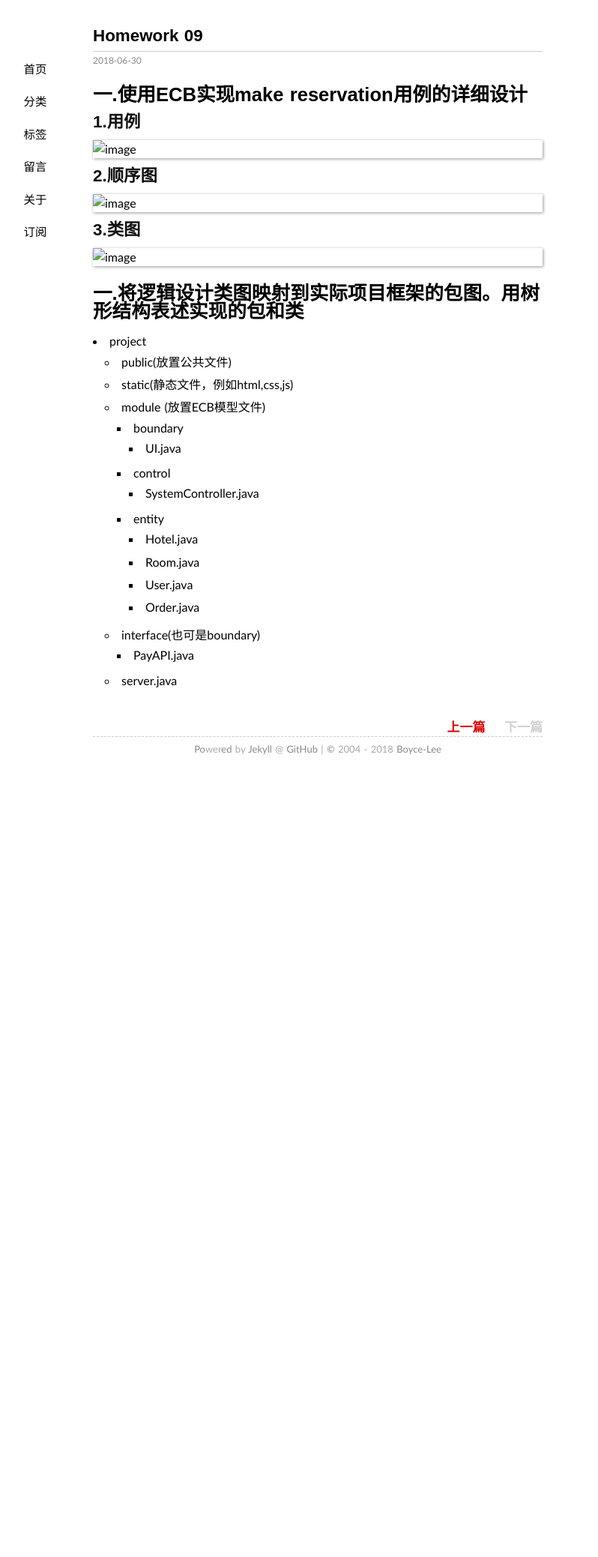
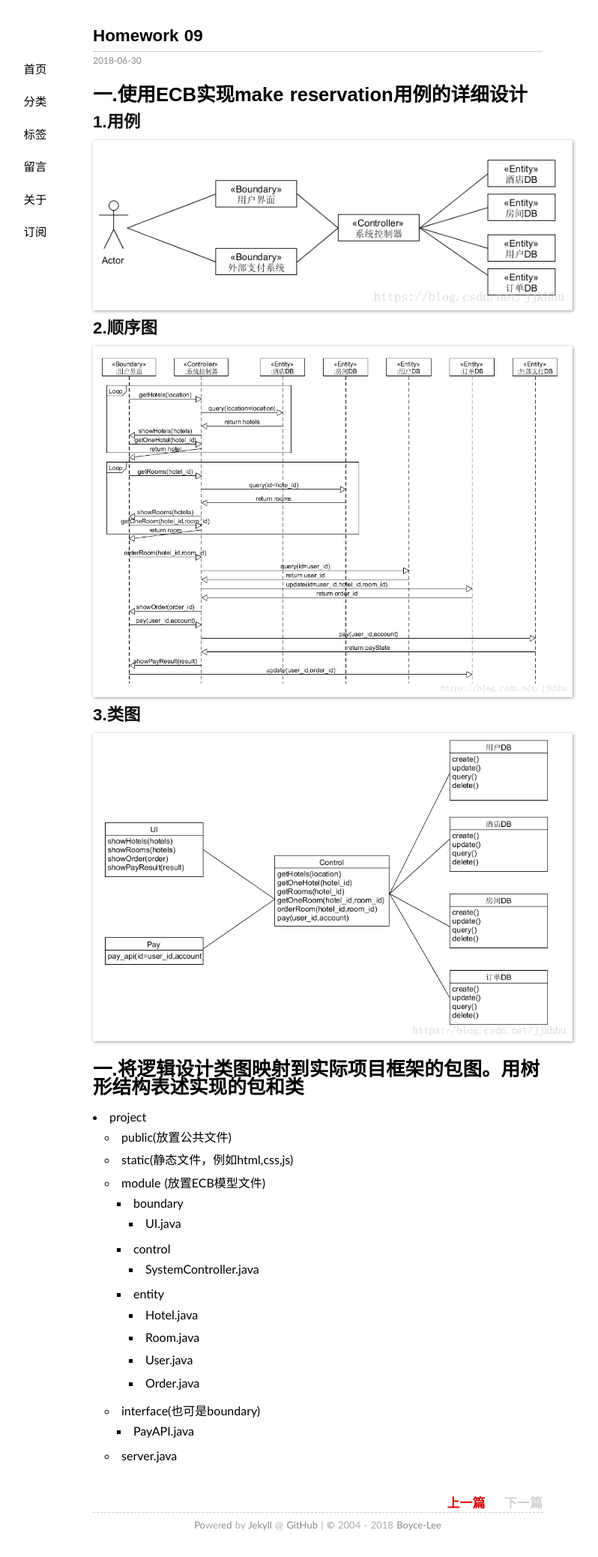
Before and after one commit to Boyce-Lee/Boyce-Lee.github.io, a Jekyll site: the page built from _posts/2018-6-30-homework-09.md, in a window 1280 px wide. Shown: the whole page at 75% size, without its empty margins (216-1014 px from the left). Built offline with Jekyll 4.4.1, drawn with Linux system fonts in a browser that asks for light colours; our own code applies the rules of GitHub Pages for plain Markdown files; comment, search, counter and statistics services are not loaded; before the commit the page ends 1042 px from its top, so only the background shows below that.

Commit message:
Update 2018-6-30-homework-09.md

```diff
--- a/_posts/2018-6-30-homework-09.md
+++ b/_posts/2018-6-30-homework-09.md
@@ -1,12 +1,12 @@
 # 一.使用ECB实现make reservation用例的详细设计
 ## 1.用例
-![image]()
+![image](https://github.com/Boyce-Lee/Boyce-Lee.github.io/blob/master/media/img/15331146-16-1.png)
 
 ## 2.顺序图
-![image]()
+![image](https://github.com/Boyce-Lee/Boyce-Lee.github.io/blob/master/media/img/15331146-16-2.png)
 
 ## 3.类图
-![image]()
+![image](https://github.com/Boyce-Lee/Boyce-Lee.github.io/blob/master/media/img/15331146-16-3.png)
 
 
 # 一.将逻辑设计类图映射到实际项目框架的包图。用树形结构表述实现的包和类
```
